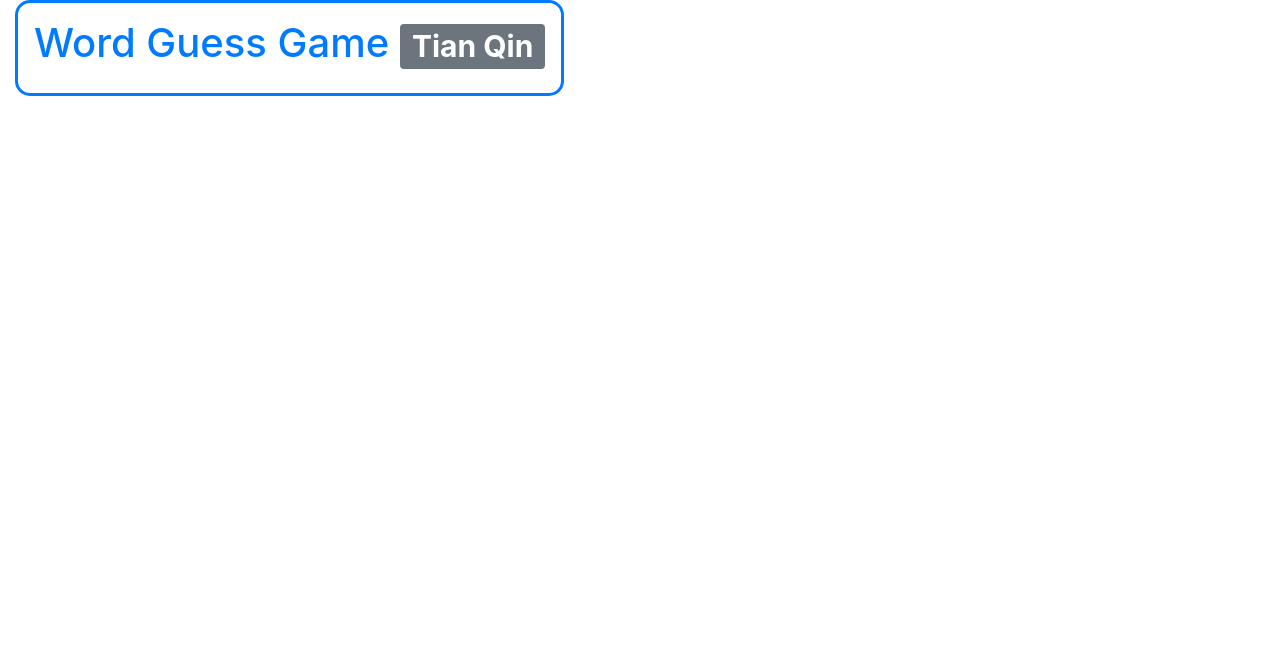
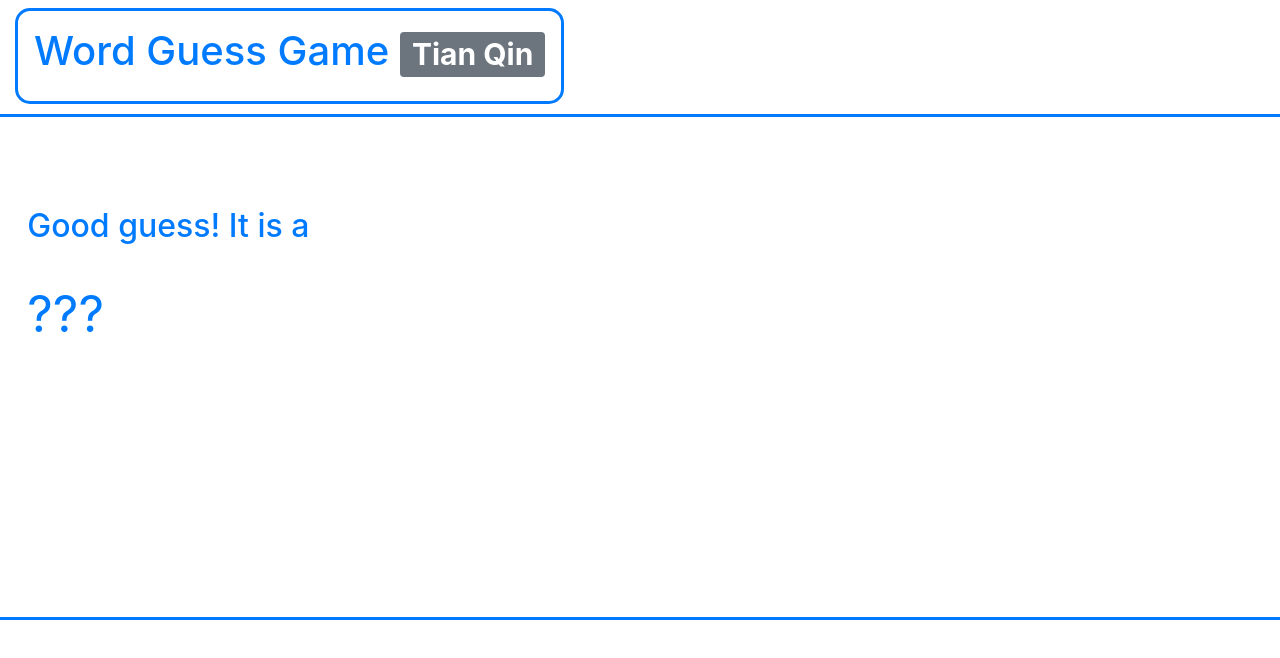
Before and after one commit to DIAOSI29/Word-Guess-Game, a plain HTML site: page index.html in a window 1280 px wide. Drawn offline with nearby package versions, Linux system fonts and the light colour scheme.

Commit message:
added css file and started result section building

```diff
--- a/index.html
+++ b/index.html
@@ -10,11 +10,12 @@
       integrity="sha384-ggOyR0iXCbMQv3Xipma34MD+dH/1fQ784/j6cY/iJTQUOhcWr7x9JvoRxT2MZw1T"
       crossorigin="anonymous"
     />
+    <link rel="stylesheet" href="./style.css" />
 
     <title>Word Guess Game</title>
   </head>
   <body>
-    <div class="container-fluid text-center d-flex flex-row">
+    <div class="container-fluid text-center d-flex flex-row mt-2">
       <div
         class="heading text-center d-flex flex-row p-3"
         style="border:3px solid #007bff; border-radius: 15px;"
@@ -23,6 +24,19 @@
           Word Guess Game
           <span class="badge bg-secondary" style="color:white">Tian Qin</span>
         </h1>
+      </div>
+    </div>
+    <div id="gameBody">
+      <div class="row d-flex justify-content-around ">
+        <div class="col-3" id="resultText">
+          <h2>Good guess! It is a</h2>
+          <br />
+
+          <p class="text-lg" id="showResult">???</p>
+        </div>
+        <div class="col-8" id="resultWindow">
+          <img id="result" src="" class="img-fluid" alt="" />
+        </div>
       </div>
     </div>
 
--- /dev/null
+++ b/style.css
@@ -0,0 +1,23 @@
+body {
+  color: #007bff;
+}
+
+#gameBody {
+  margin: 10px 0;
+  border-top: 3px solid #007bff;
+  border-bottom: 3px solid #007bff;
+}
+
+.row {
+  height: 500px;
+}
+
+#resultText {
+  padding-top: 90px;
+}
+/* #resultWindow {
+  border: 3px solid #007bff;
+} */
+#showResult {
+  font-size: 50px;
+}
```
